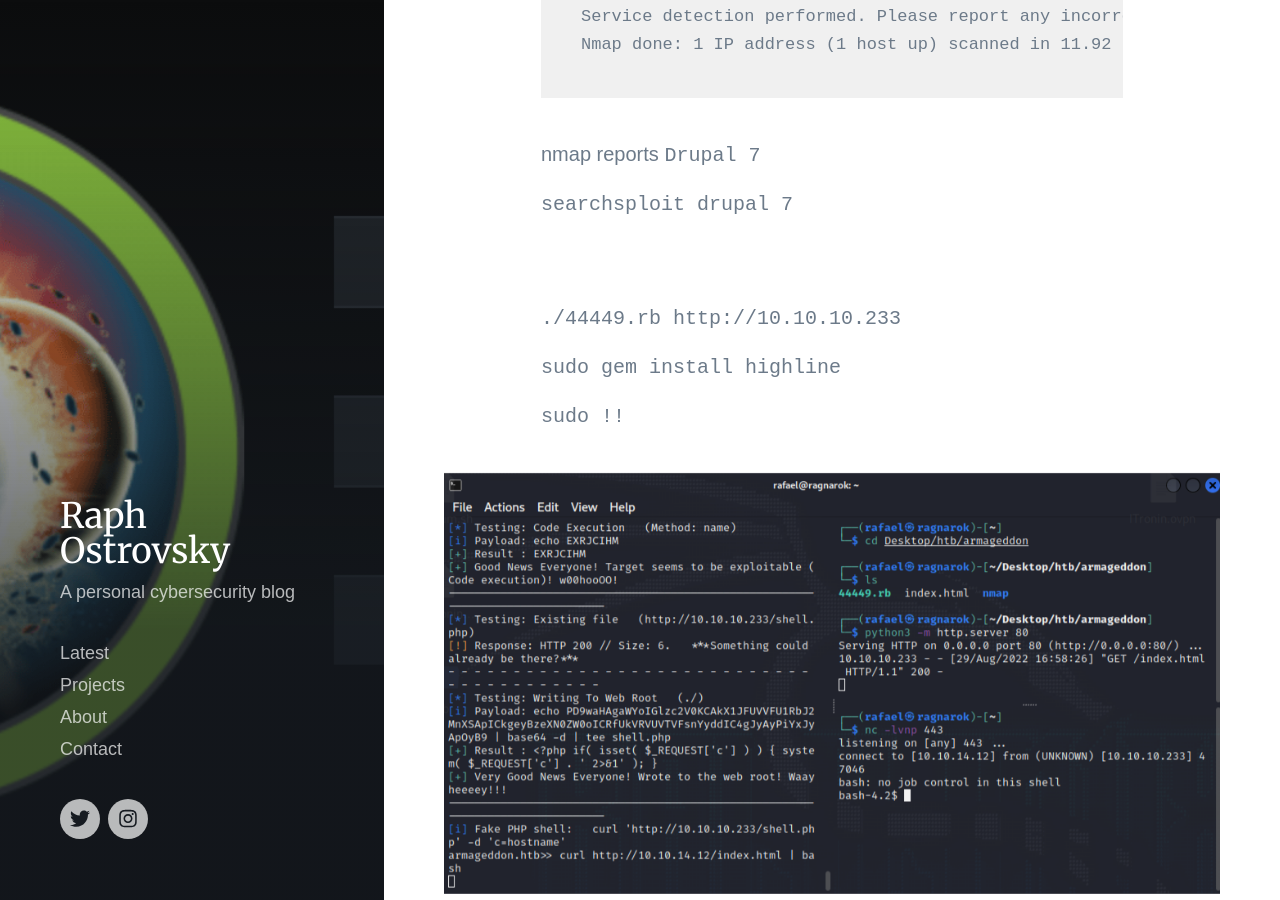
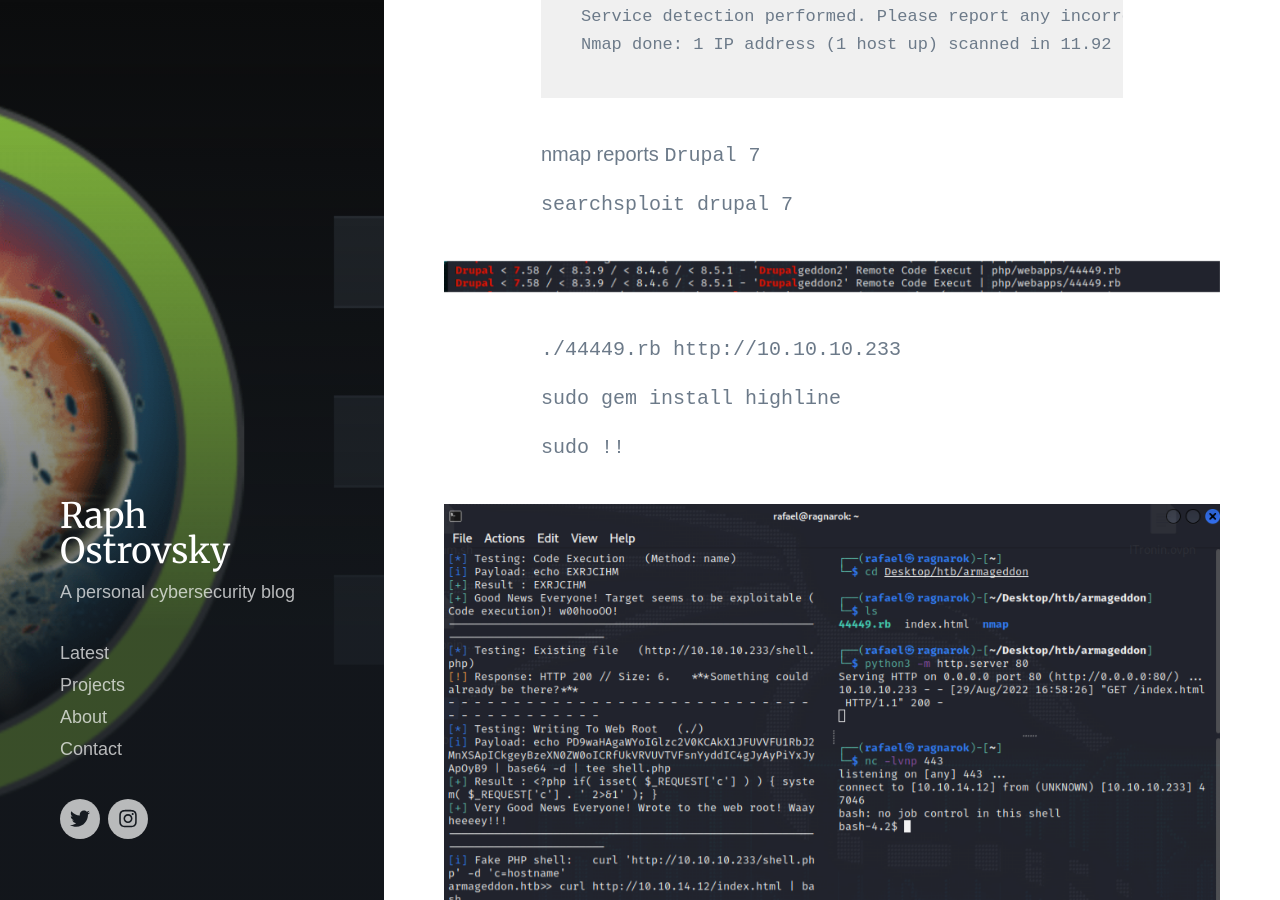
Before and after one commit to raph-ostrovsky/raph-ostrovsky.github.io, a Jekyll site: the page built from _posts/2022-09-01-HTB-Armageddon.md, in a window 1280 px wide and 900 px high, scrolled down 1363 px. Built offline with Jekyll 4.4.1, drawn with Linux system fonts in a browser that asks for light colours; nearby versions of some CDN libraries; some web fonts are replaced.

Commit message:
Update 2022-09-01-HTB-Armageddon.md

```diff
--- a/_posts/2022-09-01-HTB-Armageddon.md
+++ b/_posts/2022-09-01-HTB-Armageddon.md
@@ -38,7 +38,7 @@ nmap reports `Drupal 7`
 
 `searchsploit drupal 7`
 
-![](images/htb/htb_armageddon_1.png)
+![](/images/htb/htb_armageddon_1.png)
 
 `./44449.rb http://10.10.10.233`
 
```
